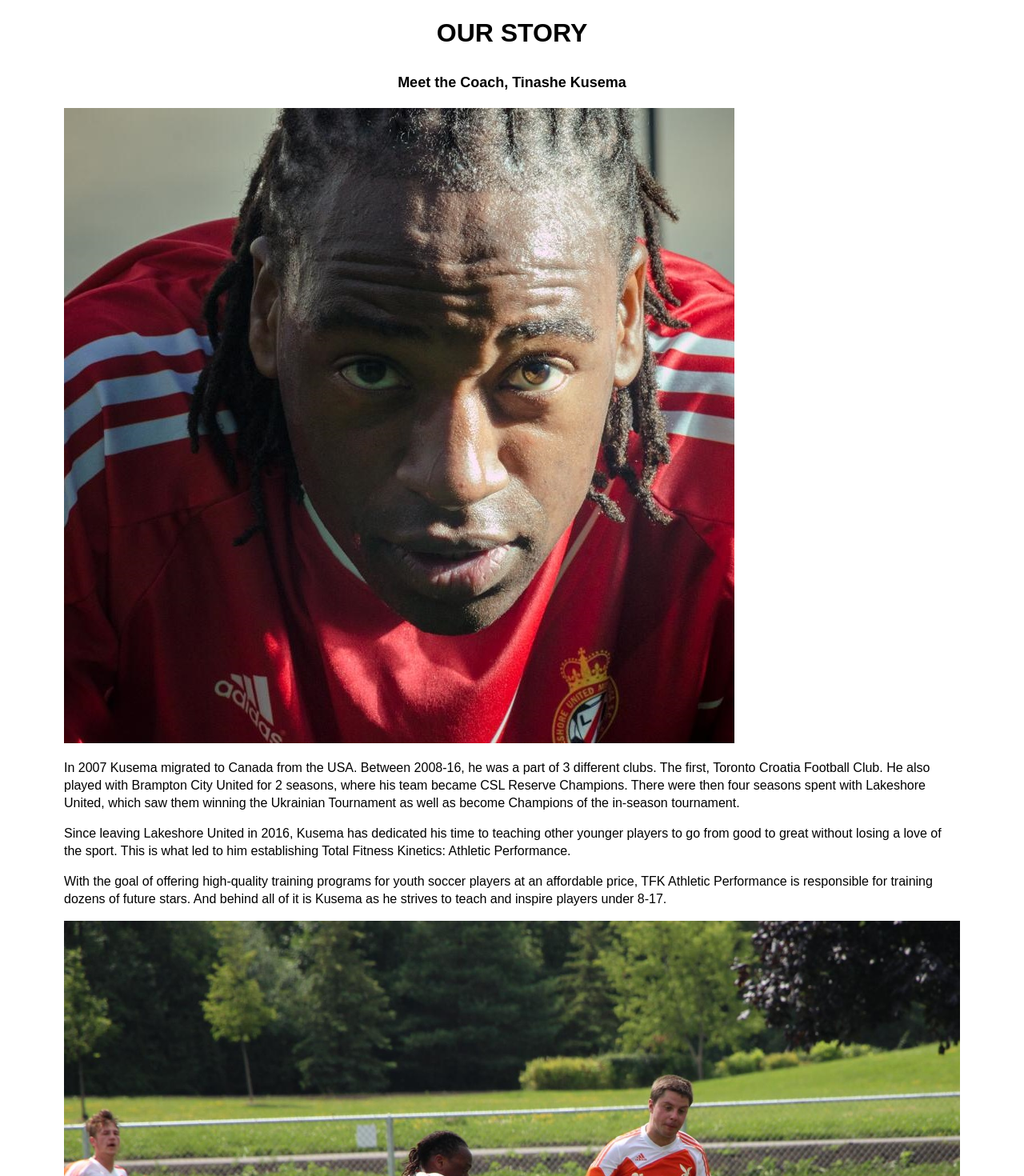
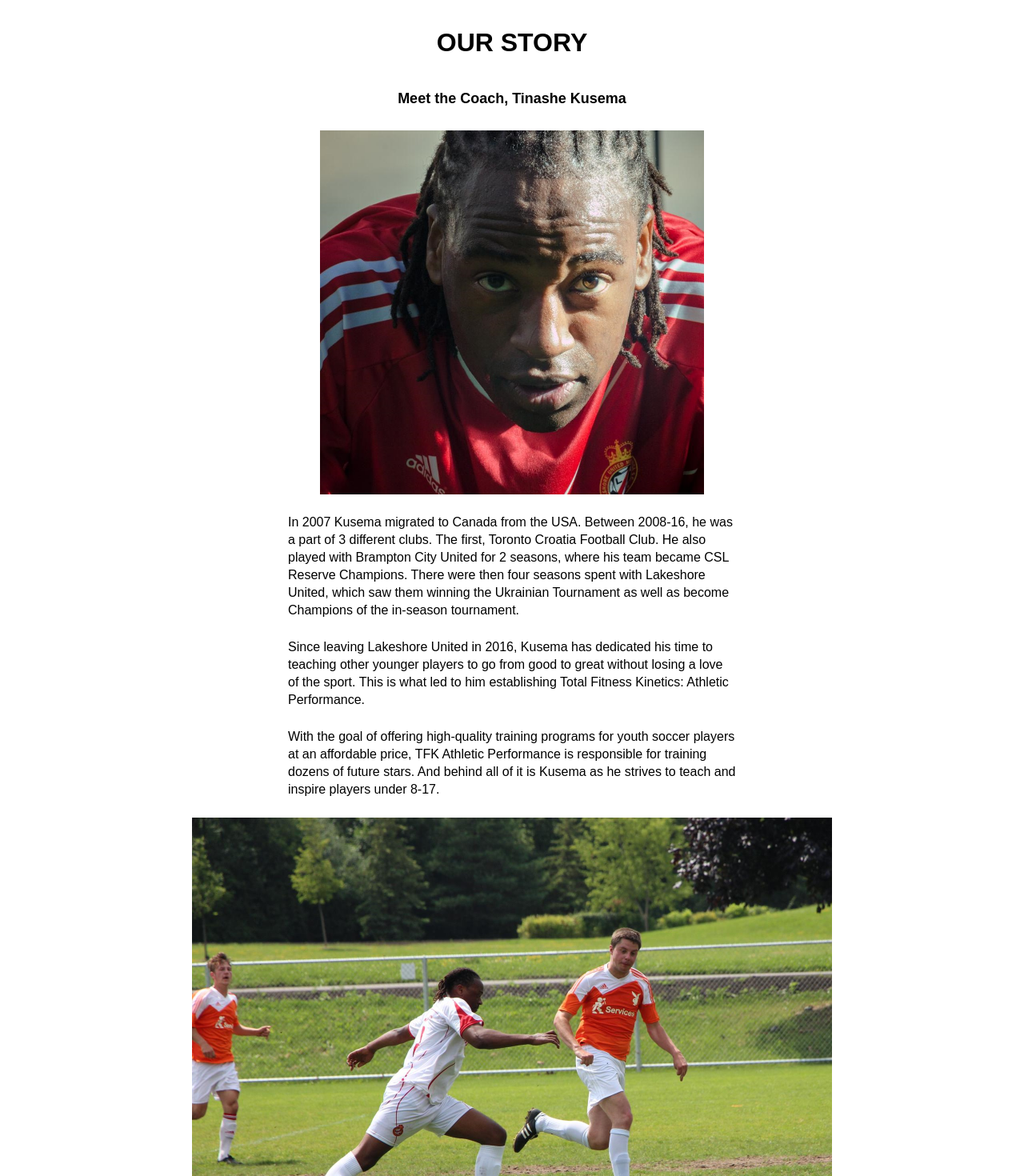
Before and after one commit to tfkathletics18/TFK-Website, a React (Vite) app: page /about in a window 1280 px wide. Shown: the part 160-1630 px from the top of the page at 80% size. Built offline with nearby package versions, Linux system fonts and the light colour scheme; a web font is replaced by a local one.

Commit message:
adds additional padding, margins, and flexbox to keep content centered on larger screens

```diff
--- a/src/pages/About/About.scss
+++ b/src/pages/About/About.scss
@@ -5,45 +5,107 @@
     padding: 0 1rem;
 
     @include tablet {
-        padding: 0 2rem;
+        padding: 0 5rem;
         display: flex;
         flex-direction: column;
         align-items: center;
     }
 
     @include desktop {
-        padding: 0 5rem;
+        padding: 0 15rem;
     }
 
     &__header-title {
         margin-top: 1.5rem;
         margin-bottom: 1rem;
         text-align: center;
+
+        @include tablet {
+            margin-top: 2.25rem;
+            margin-bottom: 1.5rem;
+        }
     }
 
     &__second-title {
         margin-bottom: 1rem;
         text-align: center;
+
+        @include tablet {
+            margin-bottom: 1.5rem;
+        }
+    }
+
+    &__headshot-container {
+        width: 100%;
+        display: flex;
+        justify-content: center;
+    }
+
+    &__headshot {
+        width: 100%;
+        max-width: 30rem;
+    }
+
+    &__picture-container {
+        @include tablet {
+            width: 100%;
+            display: flex;
+            justify-content: center;
+        }
     }
 
     &__picture {
         width: 100%;
+        max-width: 60rem;
     }
 
     &__paragraph {
         margin: 1rem 0;
+
+        @include tablet {
+            margin: 1.5rem 0;
+        }
+
+        @include desktop {
+            padding: 0 7.5rem;
+        }
+    }
+
+    &__center-container-column {
+        width: 100%;
+        display: flex;
+        flex-direction: column;
+        justify-content: center;
+    }
+
+    &__center-container {
+        width: 100%;
+        display: flex;
+        justify-content: center;
     }
 
     &__list {
         list-style-type: none;
         margin-bottom: 1.5rem;
+
+        @include tablet {
+            margin-bottom: 2.25rem;
+        }
     }
 
     &__list-item {
         margin-bottom: 0.5rem;
+
+        @include tablet {
+            margin-bottom: 0.75rem;
+        }
     }
 
     &__achievements {
         margin-bottom: 1.5rem;
+
+        @include tablet {
+            margin-bottom: 2.25rem;
+        }
     }
  }
```
